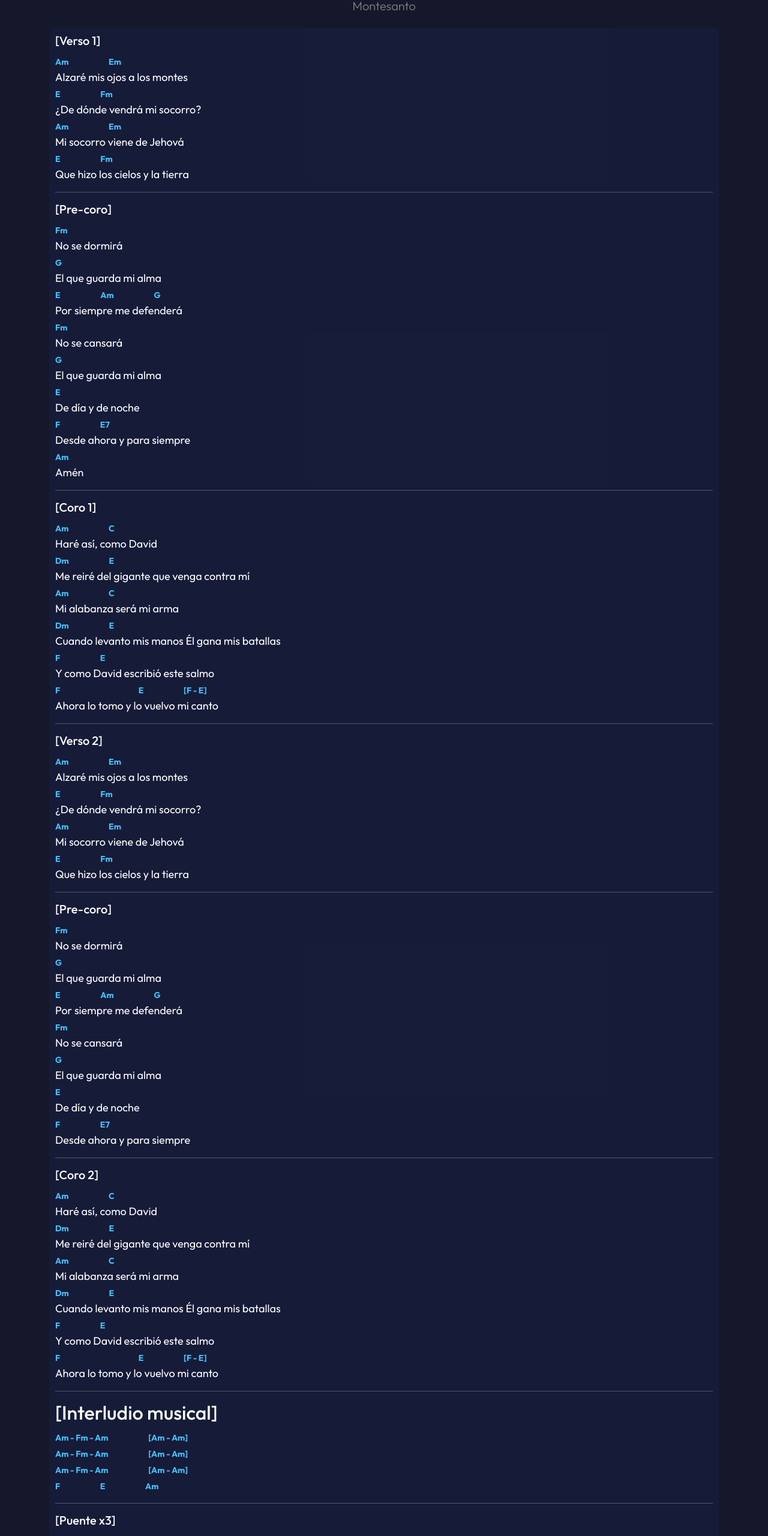
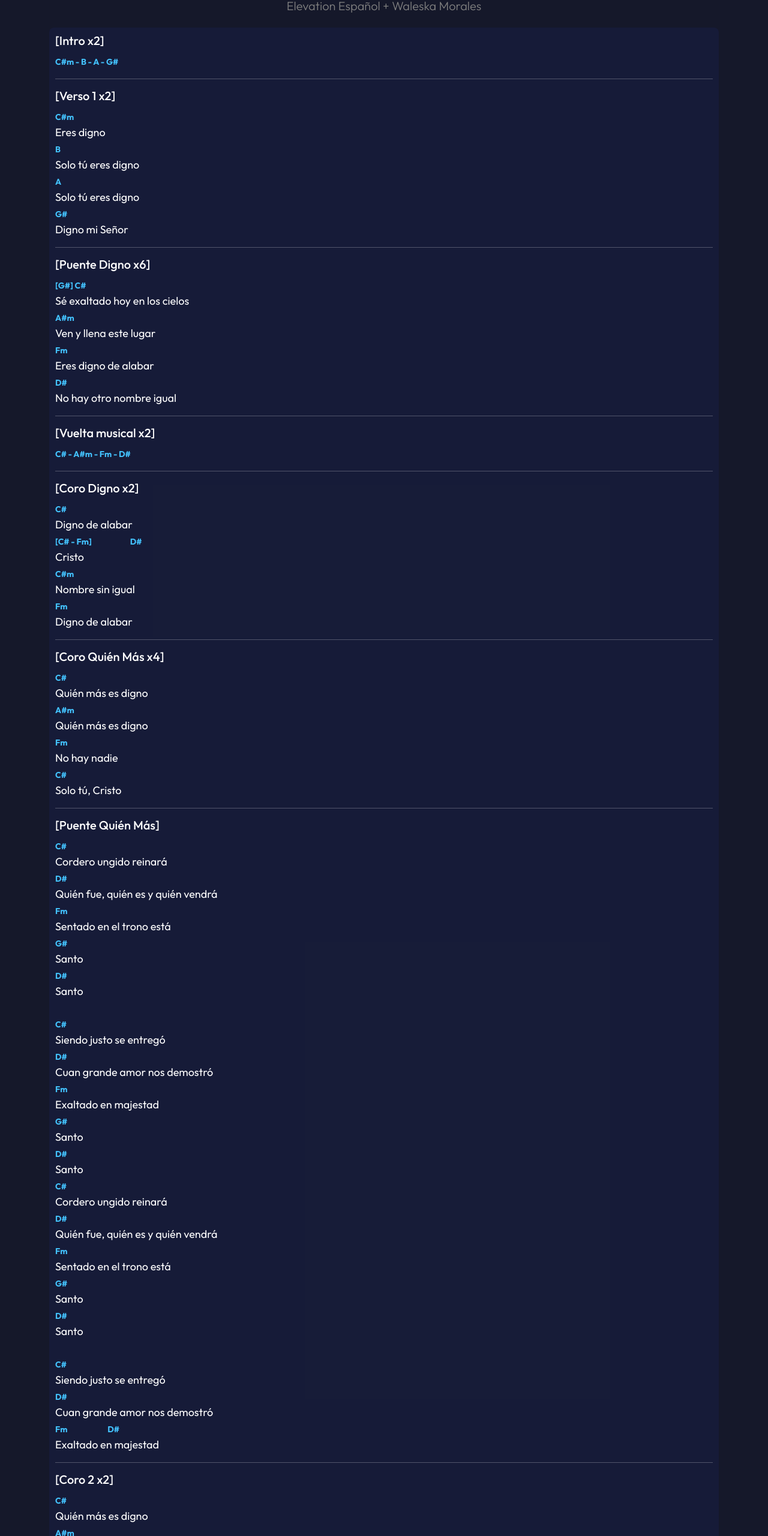
Before and after one commit to catuccini01/cancionero, a plain HTML site: page pages/digno-quienMas.html in a window 1280 px wide. Shown: the part 208-2769 px from the top of the page at 60% size. Drawn offline with nearby package versions, Linux system fonts and the light colour scheme.

Commit message:
Letra quién más

```diff
--- a/pages/digno-quienMas.html
+++ b/pages/digno-quienMas.html
@@ -16,15 +16,15 @@
 
 
     <!-- Estilos CSS -->
-  <link rel="stylesheet" href="../assets/css/estilos.css">
+    <link rel="stylesheet" href="../assets/css/estilos.css">
     <title>Cancionero</title>
 </head>
 
 <body>
-   <header>
+    <header>
         <nav class="container navbar justify-content-center">
 
-             <a class="navbar-brand" href="../index.html">
+            <a class="navbar-brand" href="../index.html">
                 <img src="../assets/img/logo-cancionero.png" alt="">
             </a>
 
@@ -33,190 +33,141 @@
     </header>
     <main id="como-david" class="canciones container">
         <div class="d-flex justify-content-center btn-volver text-center">
-           <a href="../index.html">←</a>
+            <a href="../index.html">←</a>
         </div>
         <div class="mb-4 canciones-titulos">
-            <h1>COMO DAVID</h1>
-            <h5>Montesanto</h5>
+            <h1>Digno + Quién Más</h1>
+            <h5>Elevation Español + Waleska Morales</h5>
         </div>
 
         <div class="letras">
-            <h5>[Verso 1]</h5>
+
+            <h5>[Intro x2]</h5>
+            <strong>C#m - B - A - G#</strong> <br>
+            <hr>
+            <h5>[Verso 1 x2]</h5>
             <p>
-                <strong>Am <span></span> Em</strong> <br>
+                <strong>C#m</strong> <br>
 
-                Alzaré mis ojos a los montes <br>
-                <strong>E <span></span> Fm</strong><br>
+                Eres digno <br>
+                <strong>B</strong><br>
+                Solo tú eres digno<br>
+                <strong>A</strong> <br>
+                Solo tú eres digno<br>
+                <strong>G#</strong><br>
+                Digno mi Señor
+            </p>
 
-                ¿De dónde vendrá mi socorro?<br>
-                <strong>Am <span></span>Em</strong> <br>
-                Mi socorro viene de Jehová<br>
-                <strong>E <span></span>Fm</strong><br>
-                Que hizo los cielos y la tierra
+            <hr>
+
+            <h5>[Puente Digno x6]</h5>
+            <p>
+                <strong>[G#] C#</strong> <br>
+                Sé exaltado hoy en los cielos<br>
+                <strong>A#m</strong> <br>
+                Ven y llena este lugar<br>
+                <strong>Fm</strong> <br>
+                Eres digno de alabar<br>
+                <strong>D#</strong> <br>
+                No hay otro nombre igual<br>
             </p>
             <hr>
-            <h5>[Pre-coro]</h5>
+            <h5>[Vuelta musical x2]</h5>
+            <strong>C# - A#m - Fm - D#</strong>
+            <hr>
+            <h5>[Coro Digno x2]</h5>
             <p>
-                <strong>Fm</strong> <br>
-                No se dormirá<br>
-                <strong> G</strong> <br>
-                El que guarda mi alma <br>
-
-
-                <strong> E <span></span> Am <span></span>G</strong> <br>
-                Por siempre me defenderá <br>
-                <strong> Fm</strong> <br>
-                No se cansará <br>
-                <strong>G</strong> <br>
-                El que guarda mi alma <br>
-                <strong>E</strong> <br>
-                De día y de noche <br>
-                <strong>F <span></span> E7</strong><br>
-                Desde ahora y para siempre <br>
-                <strong>Am</strong> <br>
-                Amén
+                <strong>C#</strong> <br>
+                Digno de alabar <br>
+                <strong> [C# - Fm]<span></span>D#</strong> <br>
+                Cristo<br>
+                <strong>C#m</strong> <br>
+                Nombre sin igual<br>
+                <strong>Fm</strong><br>
+                Digno de alabar<br>
             </p>
             <hr>
-            <h5>[Coro 1]</h5>
+            <h5>[Coro Quién Más x4]</h5>
             <p>
-                <strong> Am <span></span> C</strong> <br>
-                Haré así, como David <br>
-                <strong> Dm <span></span> E</strong> <br>
-                Me reiré del gigante que venga contra mí <br>
-                <strong>Am <span></span> C</strong> <br>
-                Mi alabanza será mi arma <br>
-                <strong> Dm <span></span> E</strong><br>
-                Cuando levanto mis manos Él gana mis batallas <br>
-                <strong>F <span></span> E</strong> <br>
-                Y como David escribió este salmo <br>
-                <strong>F <span></span> <span></span> E <span></span>[F - E]</strong> <br>
-                Ahora lo tomo y lo vuelvo mi canto
+                <strong>C#</strong> <br>
+
+                Quién más es digno<br>
+                <strong>A#m</strong><br>
+
+                Quién más es digno<br>
+                <strong>Fm</strong> <br>
+                No hay nadie<br>
+                <strong>C#</strong><br>
+                Solo tú, Cristo
             </p>
             <hr>
-            <h5>[Verso 2]</h5>
+            <h5>[Puente Quién Más]</h5>
             <p>
-                <strong>Am <span></span> Em</strong> <br>
+                <strong>C#</strong> <br>
+                Cordero ungido reinará<br>
+                <strong>D#</strong> <br>
+                Quién fue, quién es y quién vendrá<br>
+                <strong>Fm</strong> <br>
+                Sentado en el trono está<br>
+                <strong>G#</strong> <br>
+                Santo<br>
+                <strong>D#</strong> <br>
+                Santo<br>
+                <br>
+                <strong>C#</strong> <br>
+                Siendo justo se entregó<br>
+                <strong>D#</strong> <br>
+                Cuan grande amor nos demostró<br>
+                <strong>Fm</strong> <br>
+                Exaltado en majestad<br>
+                <strong>G#</strong> <br>
+                Santo<br>
+                <strong>D#</strong> <br>
+                Santo<br>
+                <strong>C#</strong> <br>
+                Cordero ungido reinará<br>
+                <strong>D#</strong> <br>
+                Quién fue, quién es y quién vendrá<br>
+                <strong>Fm</strong> <br>
+                Sentado en el trono está<br>
+                <strong>G#</strong> <br>
+                Santo<br>
+                <strong>D#</strong> <br>
+                Santo<br>
+                <br>
+                <strong>C#</strong> <br>
+                Siendo justo se entregó<br>
+                <strong>D#</strong> <br>
+                Cuan grande amor nos demostró<br>
+                <strong>Fm <span></span> D#</strong> <br>
+                Exaltado en majestad<br>
 
-                Alzaré mis ojos a los montes <br>
-                <strong>E <span></span> Fm</strong><br>
-
-                ¿De dónde vendrá mi socorro?<br>
-                <strong>Am <span></span>Em</strong> <br>
-                Mi socorro viene de Jehová<br>
-                <strong>E <span></span>Fm</strong><br>
-                Que hizo los cielos y la tierra
             </p>
             <hr>
-            <h5>[Pre-coro]</h5>
+            <h5>[Coro 2 x2]</h5>
             <p>
+                <strong>C#</strong> <br>
+
+                Quién más es digno<br>
+                <strong>A#m</strong><br>
+
+                Quién más es digno<br>
                 <strong>Fm</strong> <br>
-                No se dormirá<br>
-                <strong> G</strong> <br>
-                El que guarda mi alma <br>
-
-
-                <strong> E <span></span> Am <span></span>G</strong> <br>
-                Por siempre me defenderá <br>
-                <strong> Fm</strong> <br>
-                No se cansará <br>
-                <strong>G</strong> <br>
-                El que guarda mi alma <br>
-                <strong>E</strong> <br>
-                De día y de noche <br>
-                <strong>F <span></span> E7</strong><br>
-                Desde ahora y para siempre
+                No hay nadie<br>
+                <strong>C#</strong><br>
+                Solo tú, Cristo
             </p>
             <hr>
-            <h5>[Coro 2]</h5>
+
+            <h5>[Final]</h5>
             <p>
-                <strong> Am <span></span> C</strong> <br>
-                Haré así, como David <br>
-                <strong> Dm <span></span> E</strong> <br>
-                Me reiré del gigante que venga contra mí <br>
-                <strong>Am <span></span> C</strong> <br>
-                Mi alabanza será mi arma <br>
-                <strong> Dm <span></span>E</strong><br>
-                Cuando levanto mis manos Él gana mis batallas <br>
-                <strong>F <span></span> E</strong> <br>
-                Y como David escribió este salmo <br>
-                <strong>F <span></span> <span></span> E <span></span>[F - E]</strong> <br>
-                Ahora lo tomo y lo vuelvo mi canto
+                <strong>Fm<span></span>D#</strong> <br>
+                No hay nadie, solo tú, Cristo<br>
+                <strong>Fm<span></span>D#</strong> <br>
+                No hay nadie, solo tú, Cristo<br>
+                <strong>G#</strong> <br>
+                Quién más es digno<br>
             </p>
-            <hr>
-            <h2>[Interludio musical]</h2>
-            <p>
-                <strong>Am - Fm - Am <span></span> [Am - Am]</strong><br>
-                <strong>Am - Fm - Am <span></span> [Am - Am]</strong><br>
-                <strong>Am - Fm - Am <span></span> [Am - Am]</strong><br>
-                <strong>F <span></span> E <span></span> Am</strong>
-            </p>
-            <hr>
-            <h5>[Puente x3]</h5>
-            <p>
-                <strong>Am - Fm - Am <span></span> [Am - Am]</strong><br>
-                Mientras yo alabo, Él pelea mis batallas <br>
-                <strong>Am - Fm - Am <span></span> [Am - Am]</strong><br>
-                Mientras yo alabo, Él pelea mis batallas <br>
-                <strong>Am - Fm - Am <span></span> [Am - Am]</strong><br>
-                No es con mis fuerzas que yo venceré <br>
-                <strong>F <span></span> E <span></span> Am</strong> <br>
-                Es por Su Espíritu que tiene poder
-            </p>
-            <hr>
-            <h5>[Rap]</h5>
-            <p>
-                <strong> Am</strong> <br>
-                Alzaré mis ojos a los montes <br>
-                <strong> C</strong> <br>
-                ¿Mi socorro viene de dónde? <br>
-                <strong> Dm7 <span></span> E7</strong> <br>
-                Viene de Jehová que hizo los cielos <br>
-                La tierra y del polvo a este hombre <br>
-                <strong> Am <span></span> C</strong> <br>
-                Si se levanta Goliat, JA <br>
-                <strong>Dm</strong><br>
-                Mi honda y mi piedra verá, JA <br>
-                <strong> E</strong><br>
-                Mi alabanza es mi arma de guerra <br>
-                A mí me protege Papá<br>
-                <strong> Am</strong> <br>
-                En la prueba estoy chill <br>
-                <strong> C</strong> <br>
-                Danzo libre como David <br>
-                <strong>Dm</strong><br>
-                Si me critican, me tildan de loco <br>
-                <strong> E</strong><br>
-                Por causa de Él me haré más vil <br>
-                <strong> Am</strong> <br>
-                Hay fiesta en el desierto <br>
-                <strong> C</strong> <br>
-                Ese gigante se va pal’ suelo <br>
-                <strong>Dm</strong><br>
-                Ese gigante se va pal’ suelo <br>
-                <strong> E</strong><br>
-                ¡Un, dos, tres!
-            </p>
-            <hr>
-            <h5>[Coro Final]</h5>
-            <p>
-                <strong> Am <span></span> C</strong> <br>
-                Haré así, como David <br>
-                <strong> Dm <span></span> E</strong> <br>
-                Me reiré del gigante que venga contra mí <br>
-                <strong>Am <span></span> C</strong> <br>
-                Mi alabanza será mi arma <br>
-                <strong> Dm <span></span> E</strong><br>
-                Cuando levanto mis manos Él gana mis batallas <br>
-                <strong>F <span></span> E</strong> <br>
-                Y como David escribió este salmo <br>
-                <strong>F <span></span> <span></span> E <span></span>[F - E]</strong> <br>
-                Ahora lo tomo y lo vuelvo mi canto
-            </p>
-            <p>[4 tiempos]</p>
-            <p> <strong> E <span></span> E <span></span> E <span></span>E</strong></p>
-            <h5>[Final]</h5>
-            <strong>E <span></span>Am</strong> <br>
-            ¡Amén!
 
         </div>
 
```
